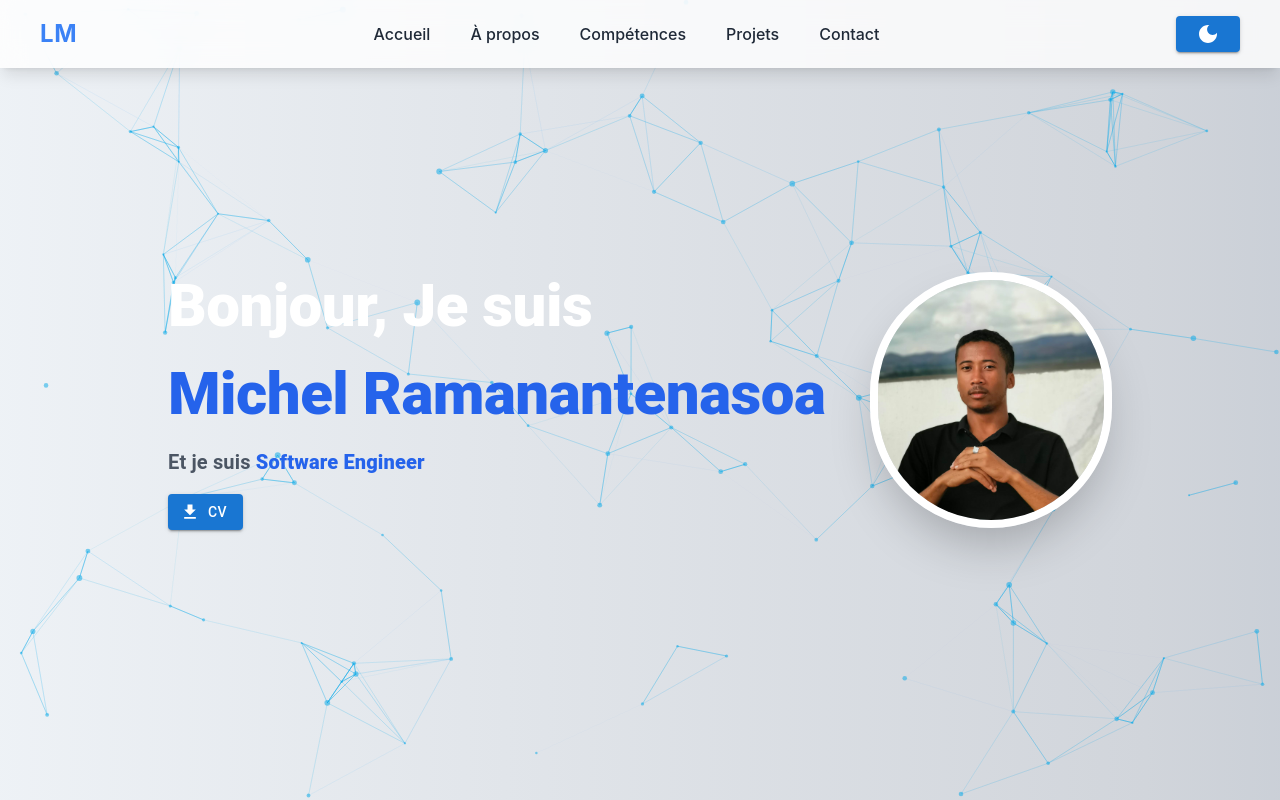
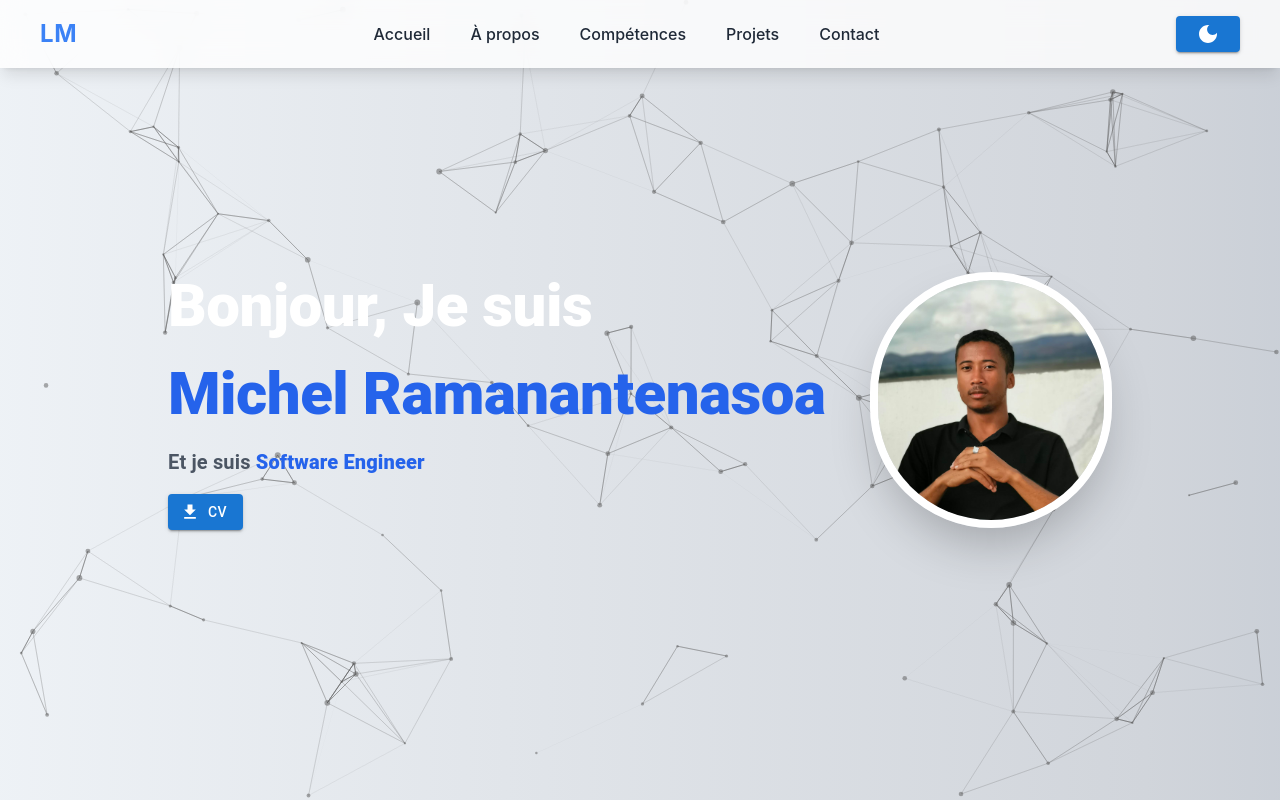
Before and after one commit to Michel-Lalaina/Gestion-presence, a React (Vite) app: page /#/ in a window 1280 px wide. Shown: the top 800 px of the page. Built offline with nearby package versions, Linux system fonts and the light colour scheme.

Commit message:
Mise à jour du portfolio

```diff
--- a/src/components/Home/Accueil.tsx
+++ b/src/components/Home/Accueil.tsx
@@ -18,7 +18,6 @@ const Accueil: React.FC = () => {
   const particlesInit = useCallback(async (engine: any) => {
     await loadSlim(engine);
   }, []);
-
   return (
     <div className="relative w-screen h-screen flex items-center justify-center overflow-hidden">
       {/* Fond animé */}
@@ -30,43 +29,44 @@ const Accueil: React.FC = () => {
           options={{
             background: { color: "transparent" },
             particles: {
-              number: { value: 90, density: { enable: true, area: 700 } }, color: { value: "#00A8E8" }, shape: { type: "circle" },
-              opacity: { value: 0.5 }, size: { value: 3, random: true }, move: { enable: true, speed: 1 },
-              line_linked: { enable: true, distance: 120, color: "#00A8E8", opacity: 0.4, width: 1 },
+              number: { value: 90, density: { enable: true, area: 700 } },
+              color: { value: "#5A5A5A" },
+              shape: { type: "circle" },
+              opacity: { value: 0.5 },
+              size: { value: 3, random: true },
+              move: { enable: true, speed: 1 },
+              line_linked: { enable: true, distance: 120, color: "#5A5A5A", opacity: 0.5, width: 1 },
             },
             interactivity: {
               events: { onHover: { enable: true, mode: "repulse" } },
               modes: { repulse: { distance: 80, duration: 0.4 } },
             },
           }}
-          className="absolute w-full h-[500px]" />
+          className="absolute w-full h-[500px]"
+        />
       </div>
 
       {/* Contenu principal */}
-      <div className="relative z-10 px-10 flex items-center max-w-5xl mx-auto py-10">
-
+      <div className="relative z-10 px-6 sm:px-10 flex flex-col md:flex-row items-center max-w-5xl mx-auto py-10 text-center md:text-left">
         {/* Texte à gauche */}
-        <div className="flex flex-col space-y-4 self-start text-left w-full text-white left-0">
+        <div className="flex flex-col space-y-4 w-full text-white md:self-start">
           <motion.div variants={fadeIn(0.2)} initial="hidden" animate="visible">
             <Typography variant="h2" fontWeight="800" className="font-extrabold leading-snug">
               Bonjour, Je suis
             </Typography>
           </motion.div>
-
           <motion.div variants={fadeIn(0.4)} initial="hidden" animate="visible">
             <Typography variant="h2" fontWeight="800" className="text-blue-600">
-            Michel Ramanantenasoa
+              Michel Ramanantenasoa
             </Typography>
-
           </motion.div>
           <motion.div variants={fadeIn(0.6)} initial="hidden" animate="visible">
             <Typography variant="h6" fontWeight="600" className="text-gray-600">
               Et je suis <span className="font-extrabold text-blue-600">Software Engineer</span>
             </Typography>
           </motion.div>
-
           <motion.div variants={fadeIn(0.8)} initial="hidden" animate="visible">
-            <div className="w-40">
+            <div className="w-40 mx-auto md:mx-0">
               <Button variant="contained" startIcon={<DownloadIcon />} className="hover:scale-110 ease-in-out transition">
                 CV
               </Button>
@@ -75,9 +75,13 @@ const Accueil: React.FC = () => {
         </div>
 
         {/* Image à droite */}
-        <motion.div variants={fadeIn(1.0)}  initial="hidden"  animate="visible"
-          className="w-80 h-64 rounded-full overflow-hidden border-8 border-white shadow-2xl" >
-          <img src={photoP} alt="Profile Picture" className="object-cover w-full h-full border-blue-400 " />
+        <motion.div
+          variants={fadeIn(1.0)}
+          initial="hidden"
+          animate="visible"
+          className="w-40 h-40 sm:w-60 sm:h-60 md:w-80 md:h-64 rounded-full overflow-hidden border-8 border-white shadow-2xl mt-6 md:mt-0"
+        >
+          <img src={photoP} alt="Profile Picture" className="object-cover w-full h-full border-blue-400" />
         </motion.div>
       </div>
     </div>
```
